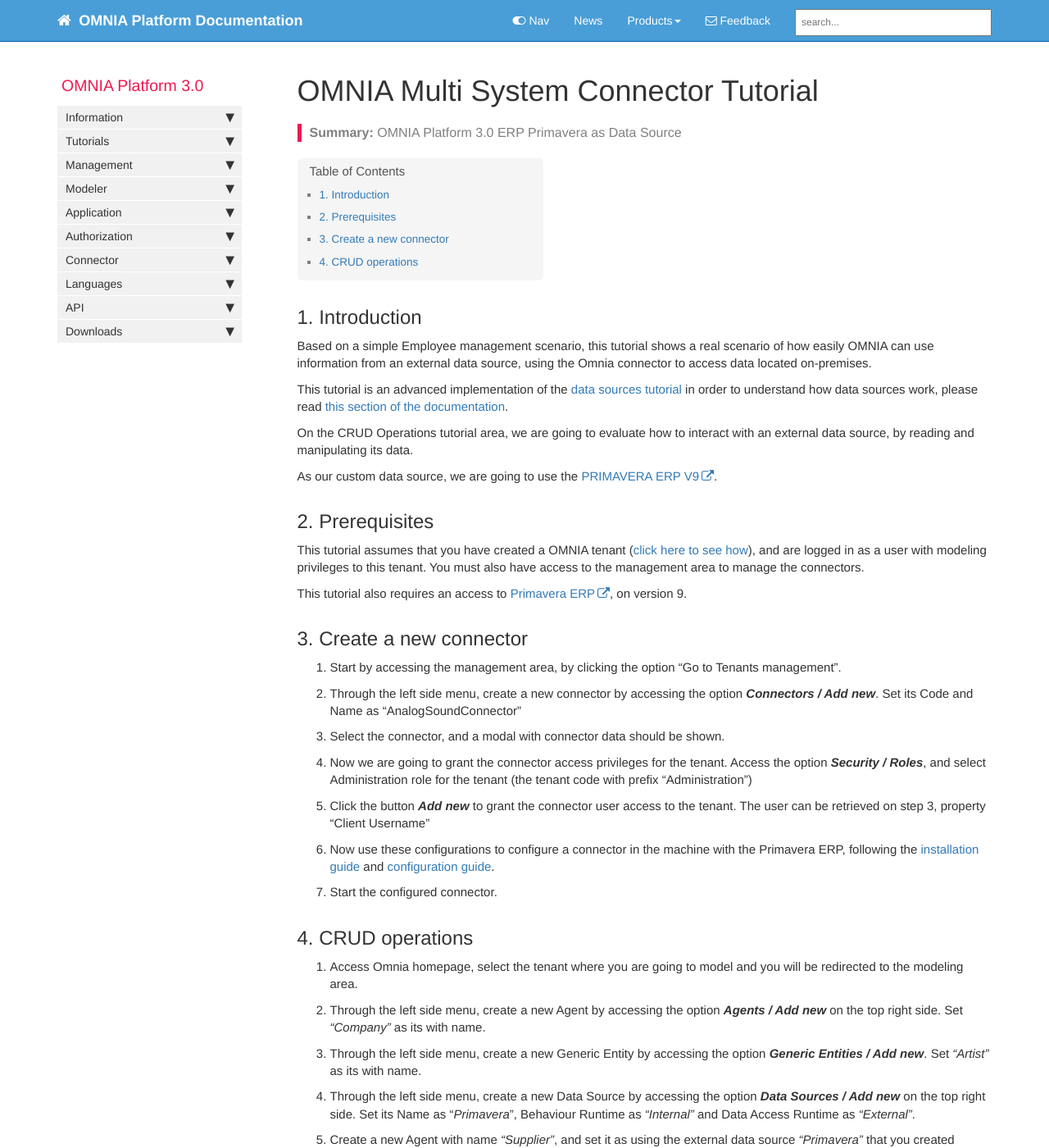
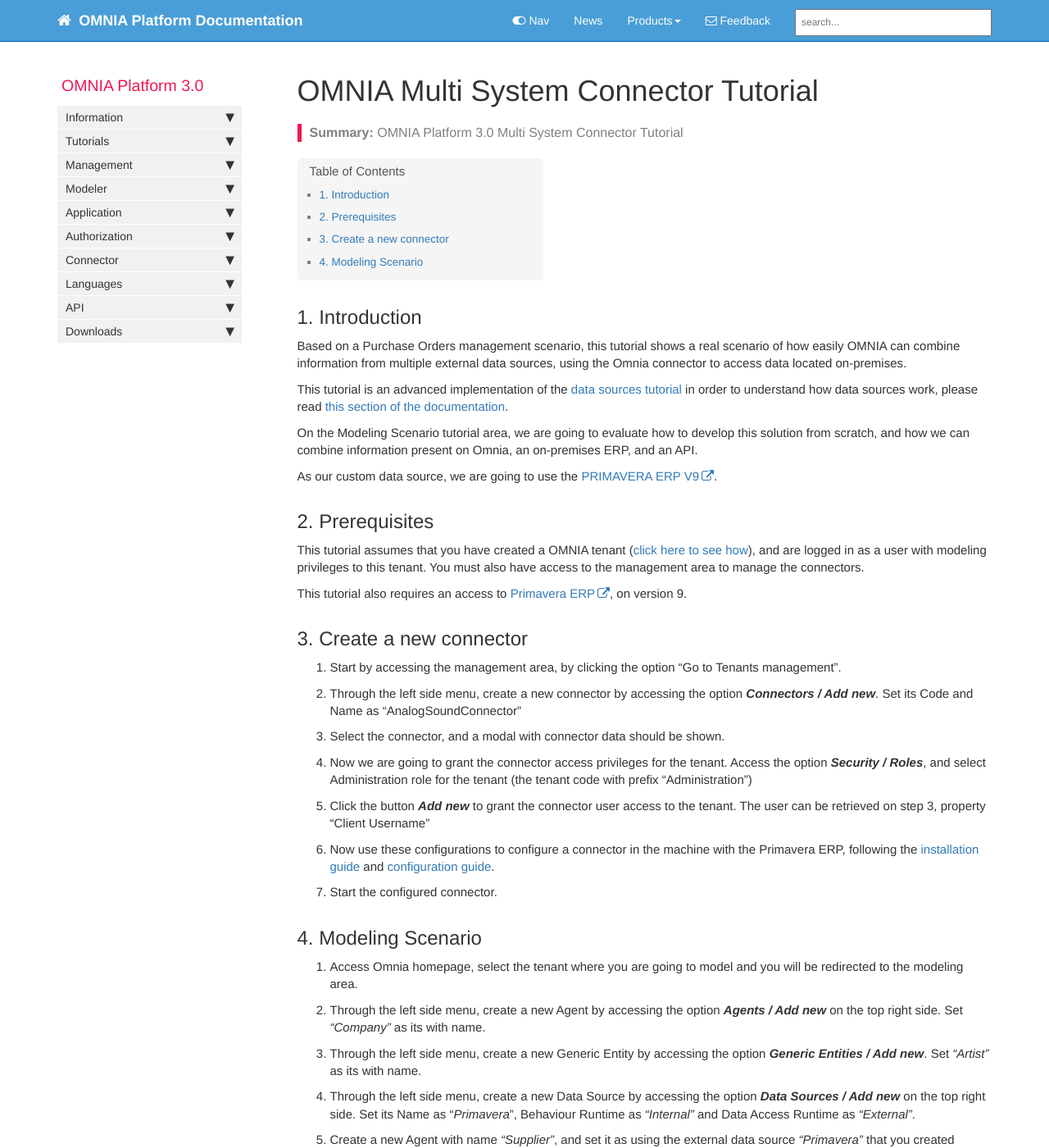
Before and after one commit to daniel8lopes/omnia3, a Jekyll site: the page built from docs/pages/omnia3/Tutorials/omnia3_multisystemconnectortutorial.md, in a window 1280 px wide and 1400 px high. Shown: the whole window at 82% size. Built offline with Jekyll 4.4.1, drawn with Linux system fonts in a browser that asks for light colours; nearby versions of some CDN libraries; comment, search, counter and statistics services are not loaded.

Commit message:
Update omnia3_multisystemconnectortutorial.md

```diff
--- a/docs/pages/omnia3/Tutorials/omnia3_multisystemconnectortutorial.md
+++ b/docs/pages/omnia3/Tutorials/omnia3_multisystemconnectortutorial.md
@@ -1,7 +1,7 @@
 ---
 title: OMNIA Multi System Connector Tutorial
 keywords: omnia3
-summary: "OMNIA Platform 3.0 ERP Primavera as Data Source"
+summary: "OMNIA Platform 3.0 Multi System Connector Tutorial"
 sidebar: omnia3_sidebar
 permalink: omnia3_multisystemconnectortutorial.html
 folder: omnia3
@@ -9,11 +9,11 @@ folder: omnia3
 
 ## 1. Introduction
 
-Based on a simple Employee management scenario, this tutorial shows a real scenario of how easily OMNIA can use information from an external data source, using the Omnia connector to access data located on-premises.
+Based on a Purchase Orders management scenario, this tutorial shows a real scenario of how easily OMNIA can combine information from multiple external data sources, using the Omnia connector to access data located on-premises.
 
 This tutorial is an advanced implementation of the [data sources tutorial](omnia3_datasourcetutorial.html) in order to understand how data sources work, please read [this section of the documentation](omnia3_modeler_datasources.html).
 
-On the CRUD Operations tutorial area, we are going to evaluate how to interact with an external data source, by reading and manipulating its data.
+On the Modeling Scenario tutorial area, we are going to evaluate how to develop this solution from scratch, and how we can combine information present on Omnia, an on-premises ERP, and an API.
 
 As our custom data source, we are going to use the [PRIMAVERA ERP V9](https://pt.primaverabss.com).
 
@@ -39,7 +39,7 @@ This tutorial also requires an access to [Primavera ERP](https://pt.primaverabss
 
 7. Start the configured connector.
 
-## 4. CRUD operations
+## 4. Modeling Scenario
 
 1. Access Omnia homepage, select the tenant where you are going to model and you will be redirected to the modeling area.
 
```
